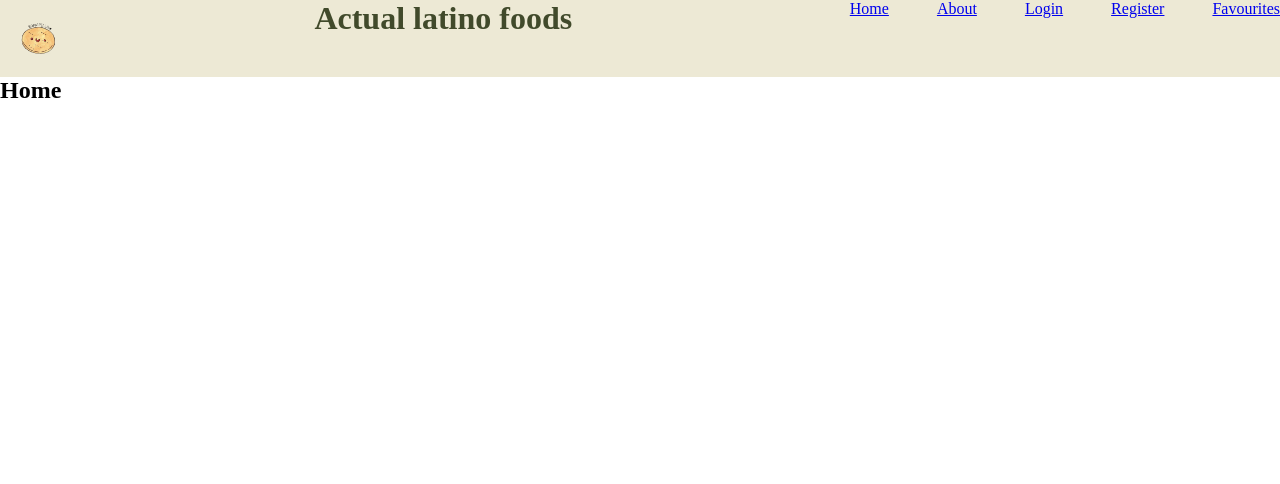
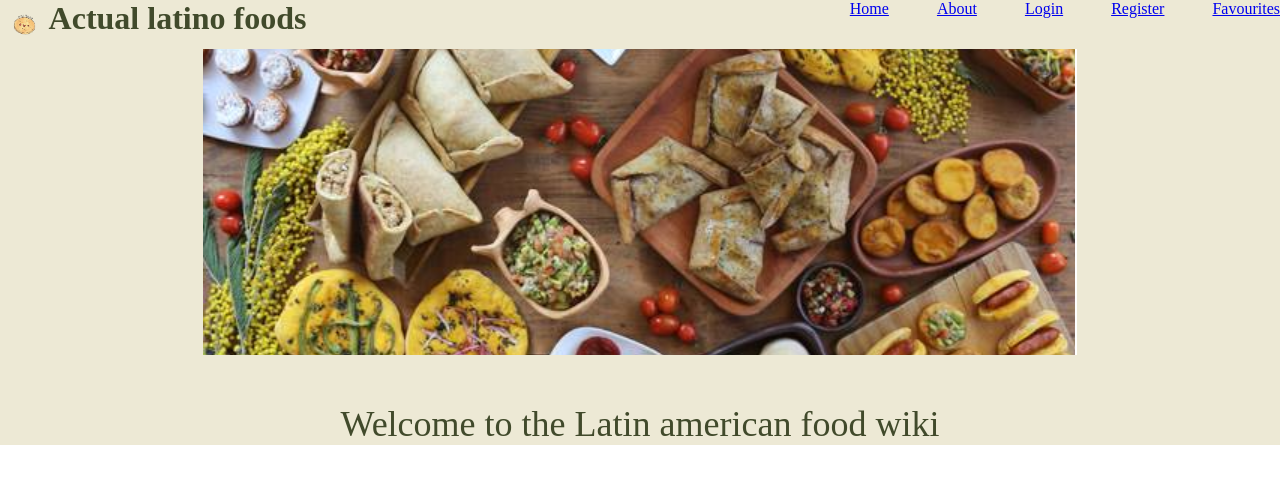
Before and after one commit to jbokyes/Joaquin-Bezanilla-Final-Project-front-202301-mad, a React (Create React App) app: page / in a window 1280 px wide. Shown: the top 484 px of the page. Built offline with nearby package versions, Linux system fonts and the light colour scheme.

Commit message:
add welcome, home and header components, css

```diff
--- a/src/components/header/header.module.scss
+++ b/src/components/header/header.module.scss
@@ -3,6 +3,10 @@
   flex-direction: row;
   justify-content: space-between;
   background-color: #ede9d5;
+  .header__div {
+    display: flex;
+    flex-direction: row;
+  }
   .header__image {
     width: 6%;
   }
--- a/src/components/header/header.tsx
+++ b/src/components/header/header.tsx
@@ -5,12 +5,14 @@ type HeaderProps = { children: JSX.Element };
 export function Header({ children }: HeaderProps) {
   return (
     <header className={styles.header}>
+      <div className={styles.header__div}>
         <img
           className={styles.header__image}
           src="./images/sopaipilla-kawaii.png"
           alt="sopaipilla-kawaii"
         />
         <h1 className={styles.header__title}>Actual latino foods</h1>
+      </div>
       <div className={styles.header__menu}>{children}</div>
     </header>
   );
--- /dev/null
+++ b/src/components/home/home.module.scss
@@ -0,0 +1,3 @@
+.home {
+  background-color: #ede9d5;
+}
--- a/src/components/home/home.tsx
+++ b/src/components/home/home.tsx
@@ -1,7 +1,13 @@
 import React from "react";
+import Welcome from "../welcome/welcome";
+import styles from "./home.module.scss";
 
 export function Home() {
-  return <h2>Home</h2>;
+  return (
+    <div className={styles.home}>
+      <Welcome></Welcome>
+    </div>
+  );
 }
 
 export default Home;
--- /dev/null
+++ b/src/components/welcome/welcome.module.scss
@@ -0,0 +1,11 @@
+.welcome {
+  display: flex;
+  flex-direction: column;
+  gap: 3rem;
+  align-items: center;
+  background-color: #ede9d5;
+  &__p {
+    color: #414a2b;
+    font-size: 36px;
+  }
+}
--- /dev/null
+++ b/src/components/welcome/welcome.tsx
@@ -0,0 +1,14 @@
+import React from "react";
+import styles from "./welcome.module.scss";
+export function Welcome() {
+  return (
+    <div className={styles.welcome}>
+      <img src="./images/latin-food-welcome.png" alt="latin-food" />
+      <p className={styles.welcome__p}>
+        Welcome to the Latin american food wiki
+      </p>
+    </div>
+  );
+}
+
+export default Welcome;
```
Also changed, not shown: public/images/latin-food-welcome.png (added), 1 other file (tests, documents, lock files or other folders). Lines whose indentation alone changed are shown as unchanged.
